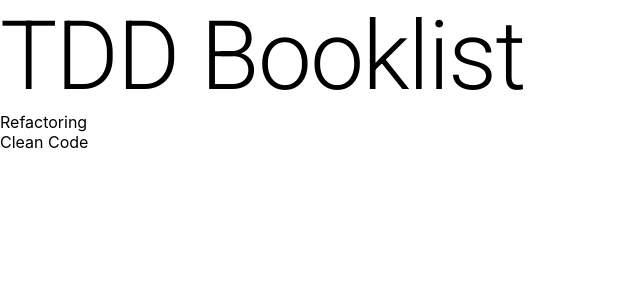
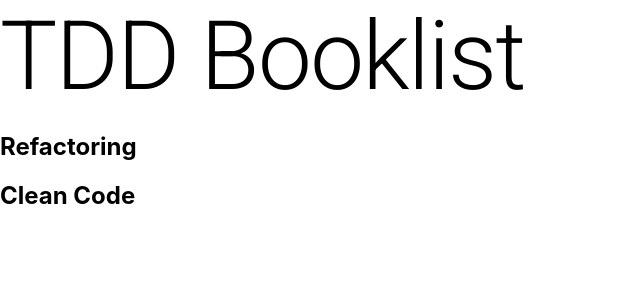
Before and after one commit to bobstrange/typescript-playground, a React (Create React App) app in the folder test-driven-development-with-react/tdd-booklist/: page / in a window 1280 px wide. Shown: the top 300 px of the page, without its empty margins (0-640 px from the left). Built offline with nearby package versions, Linux system fonts and the light colour scheme.

Commit message:
refactor: refactor renderer

```diff
--- a/test-driven-development-with-react/tdd-booklist/src/App.tsx
+++ b/test-driven-development-with-react/tdd-booklist/src/App.tsx
@@ -1,16 +1,27 @@
 import React from 'react'
 import { Typography } from '@material-ui/core'
 
+type Book = {
+  name: string
+}
+
+const renderBooks = (books: Book[]): JSX.Element[] => {
+  return books.map((book) => (
+    <div className="book-item" key={book.name}>
+      <h2 className="title">{book.name}</h2>
+    </div>
+  ))
+}
+
 function App() {
+  const books = [{ name: 'Refactoring' }, { name: 'Clean Code' }]
+
   return (
     <div className="App">
       <Typography variant="h1" component="h1" data-test="heading">
         TDD Booklist
       </Typography>
-      <div data-test="book-list">
-        <div className="book-item">Refactoring</div>
-        <div className="book-item">Clean Code</div>
-      </div>
+      <div data-test="book-list">{renderBooks(books)}</div>
     </div>
   )
 }
```
Also changed, not shown: 1 other file (tests, documents, lock files or other folders).
